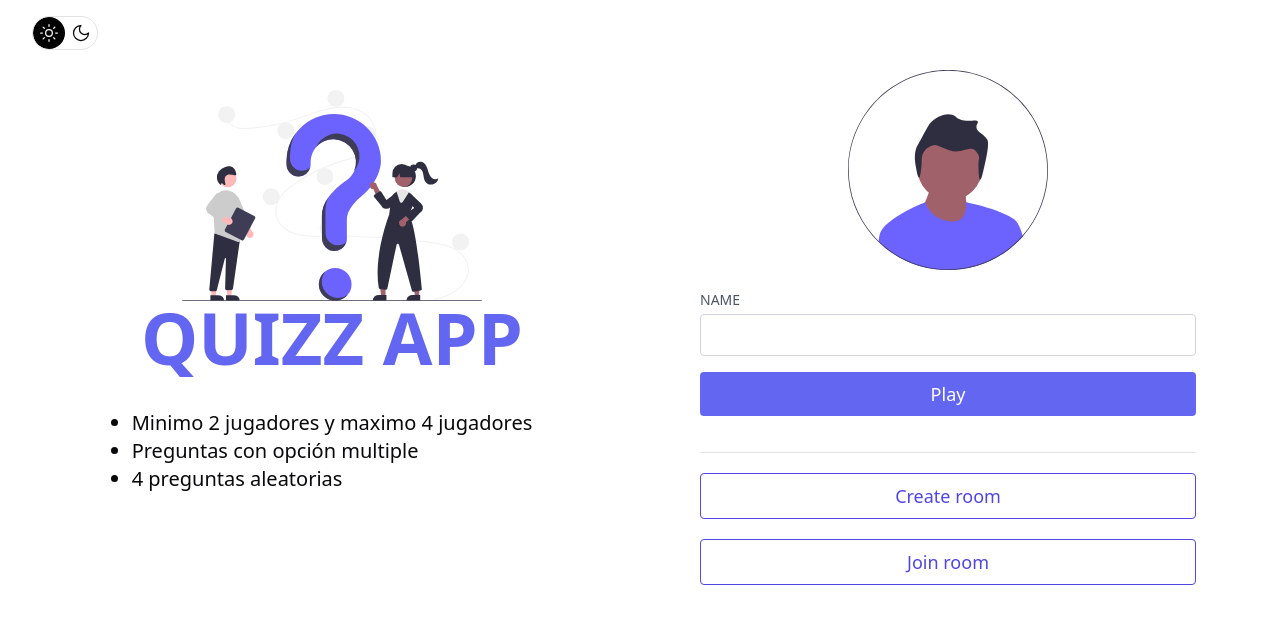
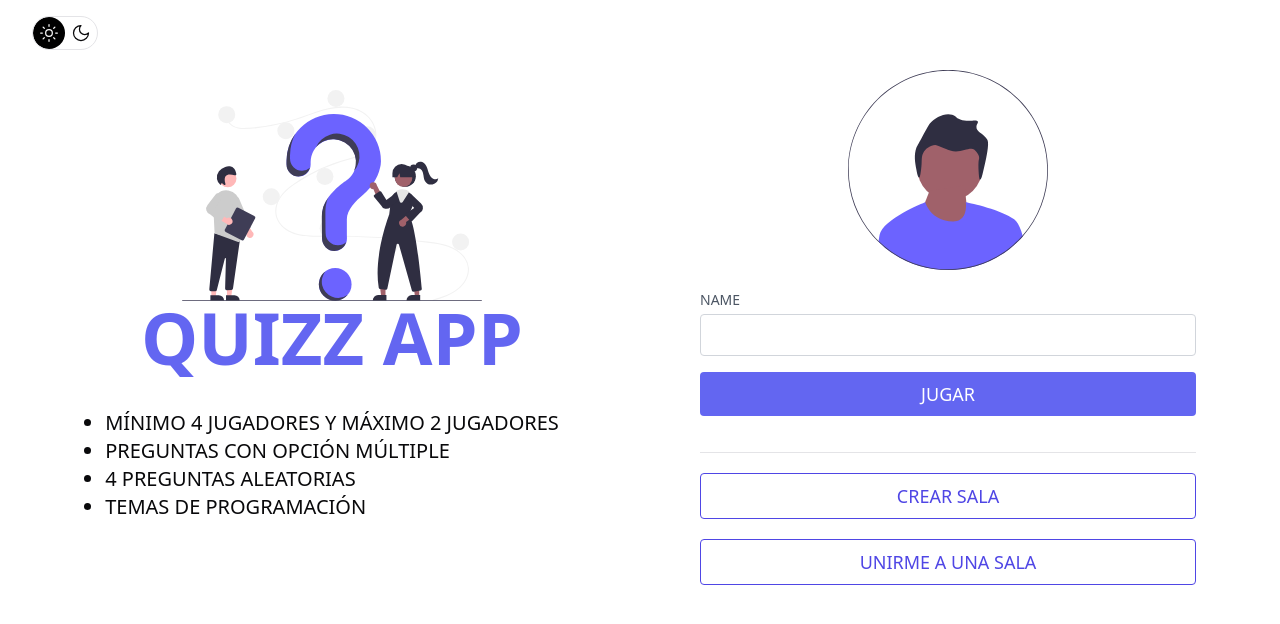
Before and after one commit to PabloAlanesDev/devathon-quiz-frontend, a React (Vite) app: page / in a window 1280 px wide. Shown: the top 624 px of the page. Built offline with nearby package versions, Linux system fonts and the light colour scheme.

Commit message:
fix: change the language to spanish and capital letters

```diff
--- a/src/components/Instructions.tsx
+++ b/src/components/Instructions.tsx
@@ -9,9 +9,10 @@ export default function Instruccions() {
       </div>
       <div className="text-start">
         <ul className="text-xl list-disc">
-          <li>Minimo 2 jugadores y maximo 4 jugadores</li>
-          <li>Preguntas con opción multiple</li>
-          <li>4 preguntas aleatorias</li>
+          <li>MÍNIMO 4 JUGADORES Y MÁXIMO 2 JUGADORES</li>
+          <li>PREGUNTAS CON OPCIÓN MÚLTIPLE</li>
+          <li>4 PREGUNTAS ALEATORIAS</li>
+          <li>TEMAS DE PROGRAMACIÓN</li>
         </ul>
       </div>
     </>
--- a/src/components/MainForm.tsx
+++ b/src/components/MainForm.tsx
@@ -48,16 +48,16 @@ export default function MainForm() {
                 onChange={onChange}
               />
               <button className="w-full text-white bg-indigo-500 border-0 py-2 px-6 focus:outline-none hover:bg-indigo-600 rounded text-lg">
-                Play
+                JUGAR
               </button>
             </form>
           </div>
           <hr />
           <button className="py-2 px-6 rounded text-indigo-600 text-lg border border-indigo-600 hover:bg-indigo-600 hover:text-white">
-            Create room
+            CREAR SALA
           </button>
           <button className="py-2 px-6 rounded text-indigo-600 text-lg border border-indigo-600 hover:bg-indigo-600 hover:text-white">
-            Join room
+            UNIRME A UNA SALA
           </button>
         </div>
       </div>
```
